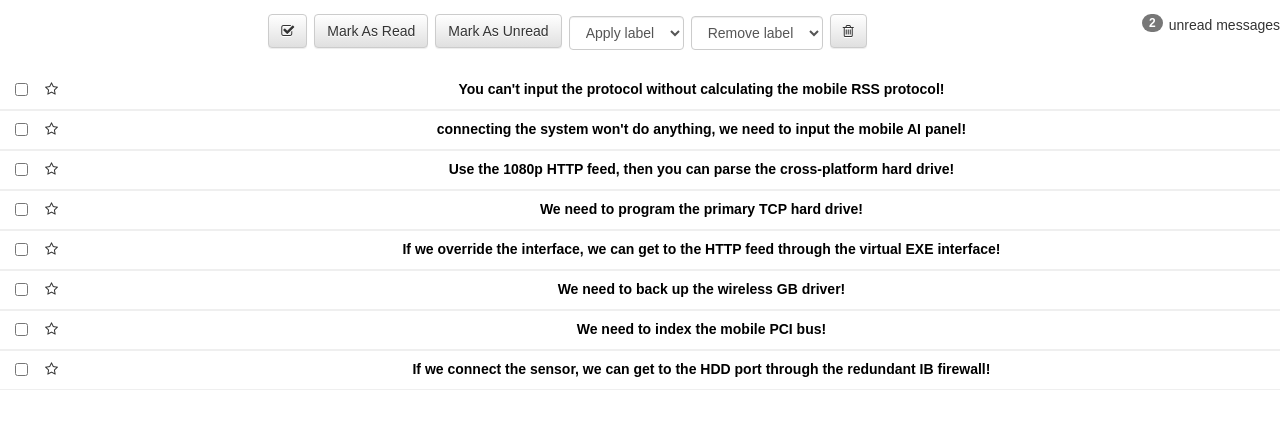
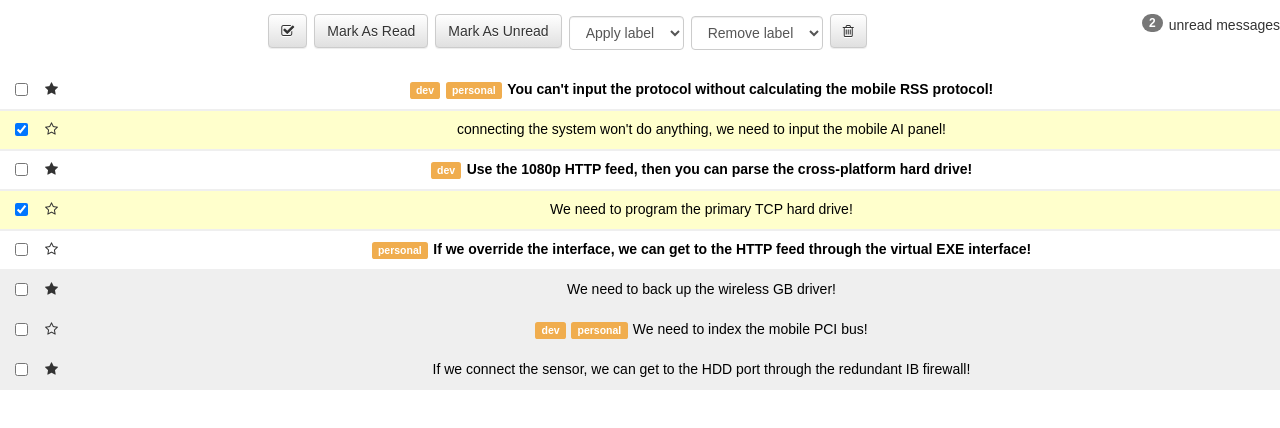
Before and after one commit to IsmaelPerezGit/react-inbox, a React (Create React App) app: page / in a window 1280 px wide. Shown: the top 428 px of the page. Built offline with nearby package versions, Linux system fonts and the light colour scheme.

Commit message:
user story 1 done, started working on star event handler

```diff
--- a/src/App.js
+++ b/src/App.js
@@ -67,11 +67,15 @@ class App extends Component {
     ]
   }
 
+handleStar = () => {
+
+}
+
   render() {
     return (
       <div className="App">
         <Toolbar />
-        <Messages messages={this.state.messages}/>
+        <Messages messages={this.state.messages} handleStar={this.handleStar}/>
       </div>
     );
   }
--- a/src/components/Message.js
+++ b/src/components/Message.js
@@ -1,21 +1,28 @@
-import React from 'react'
+import React, { Component } from 'react';
 
 class Message extends React.Component {
+  render () {
+    let subject, read, starred, selected, labels;
+    ({subject, read, starred, selected, labels}=  this.props.message)
 
-  render () {
+    let labelSpans = labels.map((label, idx) => {
+      return <span className="label label-warning" key={idx}>{label}</span>
+    })
     return(
-      <div className="row message unread">
+      <div className={selected ? "row message selected" : read ? "row message read" : "row message unread"}>
         <div className="col-xs-1">
           <div className="row">
             <div className="col-xs-2">
-              <input type="checkbox" />
+              {selected ? <input type="checkbox" checked/> : <input type="checkbox"/>}
             </div>
             <div className="col-xs-2">
-              <i className="star fa fa-star-o"></i>
+              <i className={starred ? "star fa fa-star" : "star fa fa-star-o"}
+                onClick={this.props.handleStar}></i>
             </div>
           </div>
         </div>
         <div className="col-xs-11">
+          {labelSpans}
           <a href="#">
             {this.props.message.subject}
           </a>
--- a/src/components/Messages.js
+++ b/src/components/Messages.js
@@ -6,7 +6,7 @@ class Messages extends React.Component {
 
   render () {
     const messages = this.props.messages.map((message,idx) => {
-      return <Message key={idx} message={message} />
+      return <Message key={idx} message={message} handleStar={this.props.handleStar} />
     })
     return (
       <div className='messages'>
```
